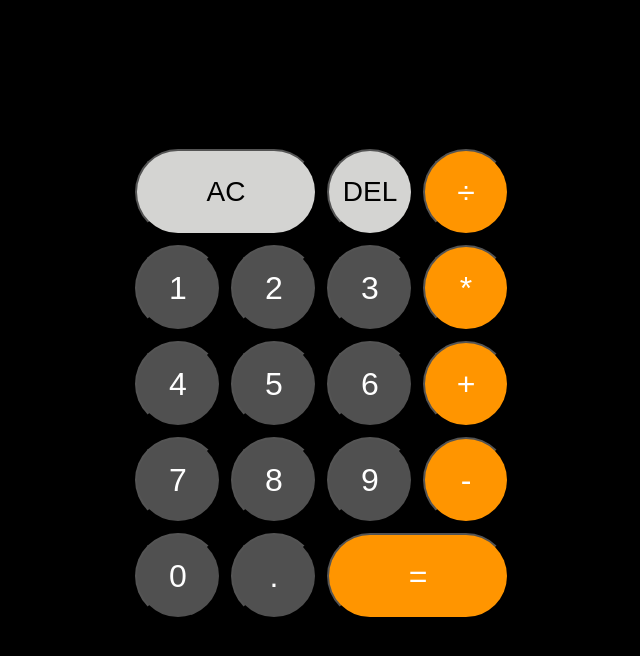
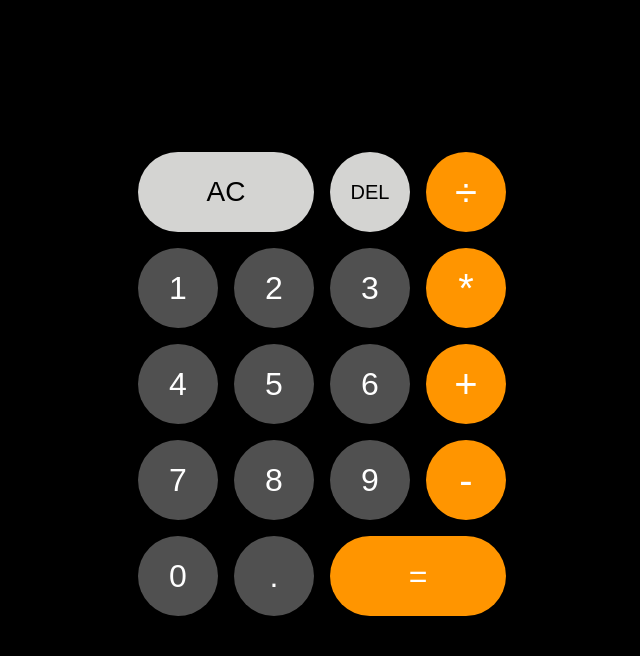
Before and after one commit to akashdeep-majumder/ios-calculator-app-clone, a React (Create React App) app: page / in a window 1280 px wide. Shown: the top 656 px of the page, without its empty margins (318-958 px from the left). Built offline with nearby package versions, Linux system fonts and the light colour scheme.

Commit message:
commit	modified:   src/App.css commit	modified:   src/App.js commit	new file:   src/components/digi.module.css commit renamed:    src/digiButton.js -> src/components/digiButton.js commit	new file:   src/components/opp.module.css commit	renamed:    src/oppButton.js -> src/components/oppButton.js

```diff
--- a/src/App.css
+++ b/src/App.css
@@ -20,28 +20,46 @@ body {
 
 .App > button {
   cursor: pointer;
-  font-size: 2rem;
   outline: none;
-  background-color: rgba(255, 255, 255, 0.5);
   border-radius: 50px;
-  margin: 5px;
-}
-
-.App > button :hover,
-.App > button :focus {
-  background-color: rgba(255, 255, 255, 0.8);
+  margin: 8px;
+  border: none;
 }
 
 .AC-two {
+  font-size: 2rem;
   grid-column: 1/3;
   grid-row: 2;
+  color: 'black';
+  background-color: rgb(212, 212, 210);
+  font-size: 1.75rem;
+}
+.DEL {
+  font-size: 2rem;
+  color: black;
+  background-color: rgb(212, 212, 210);
+  font-size: 1.25rem;
 }
 
 .eq-two {
+  font-size: 2rem;
   grid-column: 3/5;
   grid-row: 6;
+  color: white;
+  background-color: rgb(255, 149, 0);
 }
-
+.eq-two:focus,
+.eq-two:hover {
+  background-color: rgba(251, 214, 162, 0.9);
+}
+.AC-two:focus,
+.AC-two:hover {
+  background-color: rgba(255, 255, 255, 0.9);
+}
+.DEL:focus,
+.DEL:hover {
+  background-color: rgba(255, 255, 255, 0.9);
+}
 .output {
   grid-column: 1 / -1;
   background-color: rgba(0, 0, 0, 0.75);
--- a/src/App.js
+++ b/src/App.js
@@ -1,7 +1,7 @@
 import './App.css';
 import React, { useReducer } from 'react';
-import DigiButton from './digiButton';
-import OppButton from './oppButton';
+import DigiButton from './components/digiButton';
+import OppButton from './components/oppButton';
 
 export const ACTIONS = {
   ADD: 'adddigit',
@@ -120,11 +120,6 @@ function evaluate({ operandOne, operandTwo, operation }) {
 }
 
 function App() {
-  const backCSS = {
-    color: 'black',
-    backgroundColor: 'rgb(212, 212, 210)',
-    fontSize: '1.75rem',
-  };
   const [{ operandOne, operandTwo, operation }, dispatch] = useReducer(
     reducer,
     { operandTwo: '' }
@@ -140,12 +135,11 @@ function App() {
       </div>
       <button
         className="AC-two"
-        style={backCSS}
         onClick={() => dispatch({ type: ACTIONS.CLEAR })}
       >
         AC
       </button>
-      <button style={backCSS} onClick={() => dispatch({ type: ACTIONS.DEL })}>
+      <button className="DEL" onClick={() => dispatch({ type: ACTIONS.DEL })}>
         DEL
       </button>
       <OppButton operation="÷" dispatch={dispatch} />
@@ -167,7 +161,6 @@ function App() {
       <DigiButton digit="." dispatch={dispatch} />
       <button
         className="eq-two"
-        style={{ color: 'white', backgroundColor: 'rgb(255, 149, 0)' }}
         onClick={() => dispatch({ type: ACTIONS.EVALUATE })}
       >
         =
--- /dev/null
+++ b/src/components/digi.module.css
@@ -0,0 +1,9 @@
+.button {
+  font-size: 2rem;
+  color: white;
+  background-color: rgb(80, 80, 80);
+}
+.button:focus,
+.button:hover {
+  background-color: rgba(147, 146, 146, 0.9);
+}
--- a/src/digiButton.js
+++ b/src/components/digiButton.js
@@ -1,13 +1,10 @@
-import { ACTIONS } from './App';
+import { ACTIONS } from '../App';
+import styles from './digi.module.css';
 
 export default function DigiButton({ dispatch, digit }) {
-  const digiColor = {
-    color: 'white',
-    backgroundColor: 'rgb(80, 80, 80)',
-  };
   return (
     <button
-      style={digiColor}
+      className={styles.button}
       onClick={() => dispatch({ type: ACTIONS.ADD, payload: { digit } })}
     >
       {digit}
--- /dev/null
+++ b/src/components/opp.module.css
@@ -0,0 +1,9 @@
+.button {
+  font-size: 2.5rem;
+  color: white;
+  background-color: rgb(255, 149, 0);
+}
+.button:focus,
+.button:hover {
+  background-color: rgba(251, 214, 162, 0.9);
+}
--- a/src/oppButton.js
+++ b/src/components/oppButton.js
@@ -1,13 +1,10 @@
-import { ACTIONS } from './App';
+import { ACTIONS } from '../App';
+import styles from './opp.module.css';
 
 export default function OppButton({ dispatch, operation }) {
-  const oppColor = {
-    color: 'white',
-    backgroundColor: 'rgb(255, 149, 0)',
-  };
   return (
     <button
-      style={oppColor}
+      className={styles.button}
       onClick={() => dispatch({ type: ACTIONS.CHOOSE, payload: { operation } })}
     >
       {operation}
```
